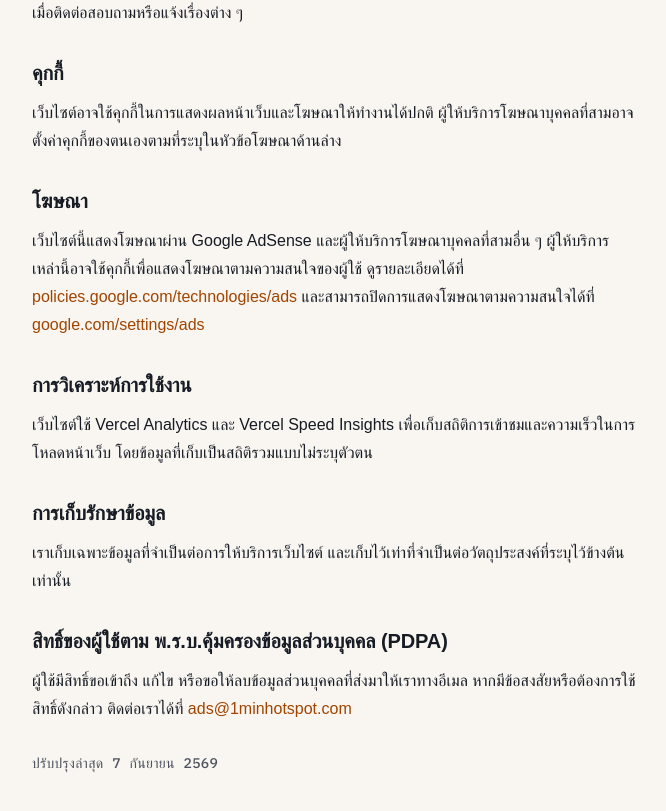
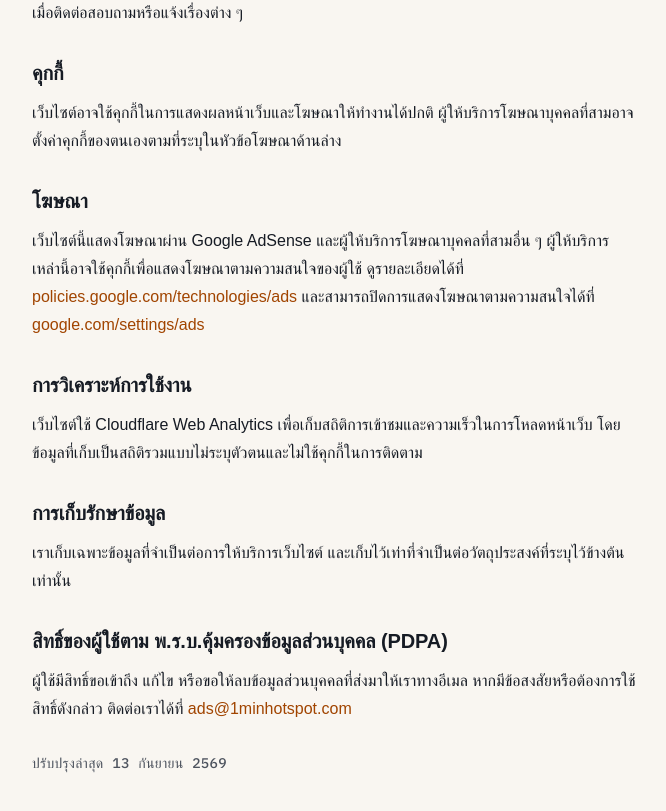
Before and after one commit to thititongumpun/1minhotspot, a Next.js app: page /privacy in a window 1280 px wide. Shown: the part 339-1150 px from the top of the page, without its empty margins (20-686 px from the left). Built offline with nearby package versions, Linux system fonts and the light colour scheme; no server answers; a web font is replaced by a local one.

Commit message:
Update privacy page analytics disclosure to Cloudflare
Site now uses Cloudflare Web Analytics instead of Vercel Analytics/Speed Insights.

```diff
--- a/app/privacy/page.tsx
+++ b/app/privacy/page.tsx
@@ -61,8 +61,8 @@ export default function PrivacyPage() {
           <section>
             <h2 className="font-display text-xl font-bold text-fg">การวิเคราะห์การใช้งาน</h2>
             <p className="mt-3">
-              เว็บไซต์ใช้ Vercel Analytics และ Vercel Speed Insights เพื่อเก็บสถิติการเข้าชมและความเร็วในการโหลดหน้าเว็บ
-              โดยข้อมูลที่เก็บเป็นสถิติรวมแบบไม่ระบุตัวตน
+              เว็บไซต์ใช้ Cloudflare Web Analytics เพื่อเก็บสถิติการเข้าชมและความเร็วในการโหลดหน้าเว็บ
+              โดยข้อมูลที่เก็บเป็นสถิติรวมแบบไม่ระบุตัวตนและไม่ใช้คุกกี้ในการติดตาม
             </p>
           </section>
 
@@ -87,7 +87,7 @@ export default function PrivacyPage() {
           </section>
 
           <p className="timecode">
-            ปรับปรุงล่าสุด <time dateTime="2026-09-07">7 กันยายน 2569</time>
+            ปรับปรุงล่าสุด <time dateTime="2026-09-13">13 กันยายน 2569</time>
           </p>
         </div>
       </div>
```
